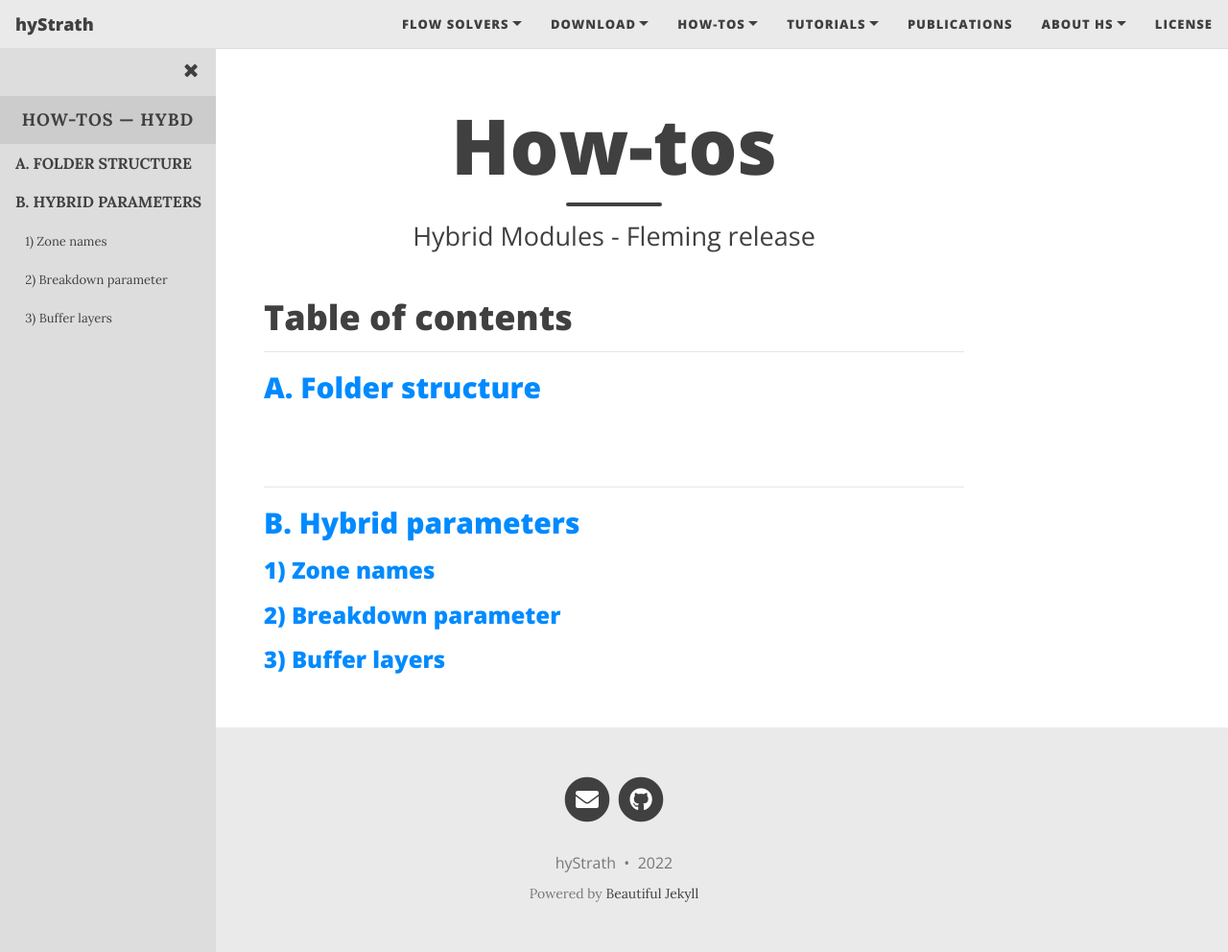
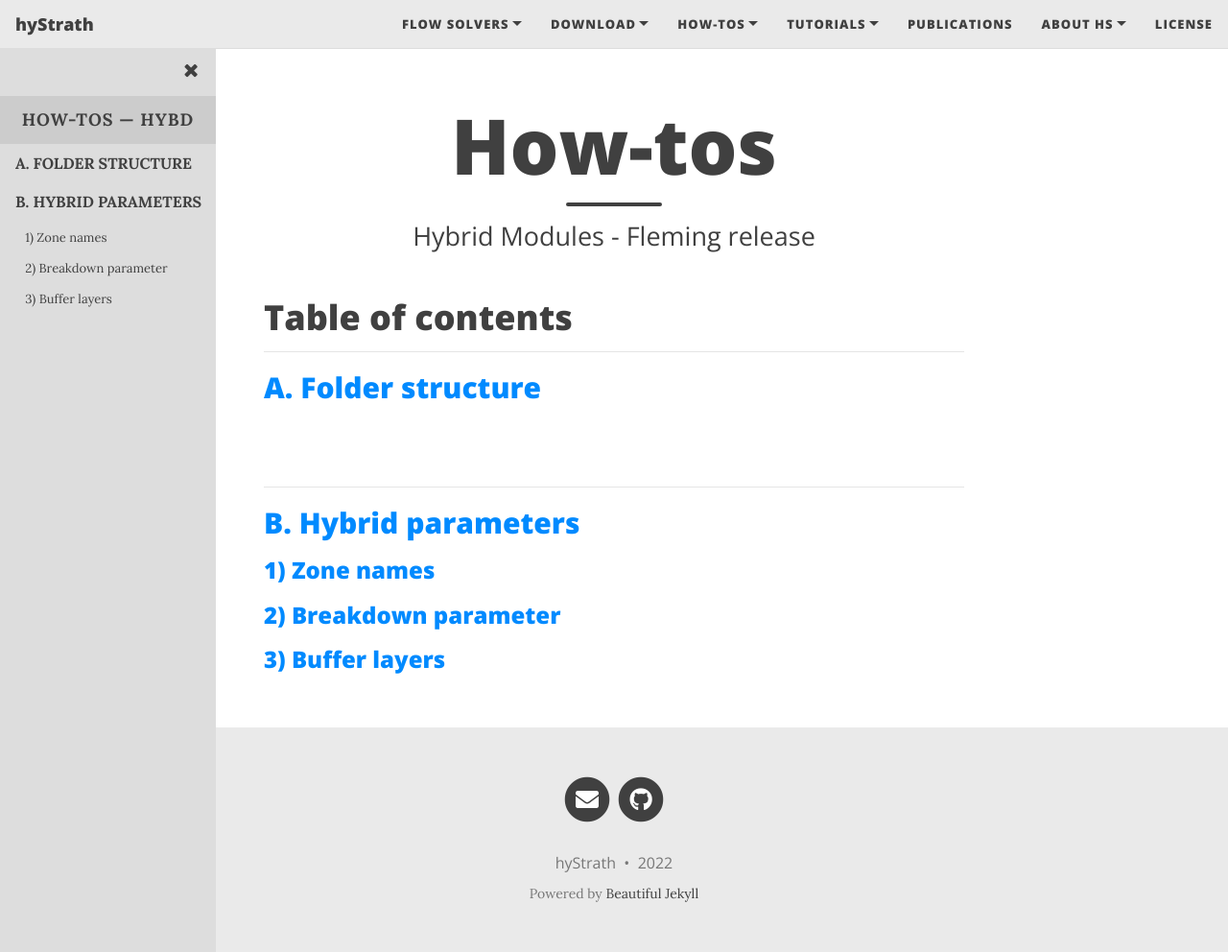
Before and after one commit to hystrath/hystrath.github.io, a Jekyll site: the page built from how-tos-hybrids-fleming/how-tos-cfddsmc-fleming.md, in a window 1280 px wide and 992 px high. Shown: the whole window at 96% size. Built offline with Jekyll 4.4.1, drawn with Linux system fonts in a browser that asks for light colours; nearby versions of some CDN libraries.

Commit message:
Editing pages

```diff
--- a/how-tos-hybrids-fleming/how-tos-cfddsmc-fleming.md
+++ b/how-tos-hybrids-fleming/how-tos-cfddsmc-fleming.md
@@ -14,9 +14,9 @@ nav-short: true
 <!--  <a href="https://hystrath.github.io/how-tos-hybrids-fleming/how-tos-cfddsmc-fleming-folderstructure/#3-choosing-a-thermodem-dictionary" style="background-color:#FFE6E6; padding-top:4px"><span style="font-size:13px">&nbsp;&nbsp; 3) <i>thermoDEM</i> dictionary</span></a>-->
 
   <a href="https://hystrath.github.io/how-tos-hybrids-fleming/how-tos-cfddsmc-fleming-hybridparams/"><b>B. HYBRID PARAMETERS</b></a>
-  <a href="https://hystrath.github.io/how-tos-hybrids-fleming/how-tos-cfddsmc-fleming-hybridparams/#1-zone-names"><span style="font-size:13px">&nbsp;&nbsp; 1) Zone names</span></a>
-  <a href="https://hystrath.github.io/how-tos-hybrids-fleming/how-tos-cfddsmc-fleming-hybridparams/#2-breakdown-parameter"><span style="font-size:13px">&nbsp;&nbsp; 2) Breakdown parameter</span></a>
-  <a href="https://hystrath.github.io/how-tos-hybrids-fleming/how-tos-cfddsmc-fleming-hybridparams/#3-buffer-layers"><span style="font-size:13px">&nbsp;&nbsp; 3) Buffer layers</span></a>
+  <a href="https://hystrath.github.io/how-tos-hybrids-fleming/how-tos-cfddsmc-fleming-hybridparams/#1-zone-names" style="padding-top:4px; padding-bottom:4px"><span style="font-size:13px">&nbsp;&nbsp; 1) Zone names</span></a>
+  <a href="https://hystrath.github.io/how-tos-hybrids-fleming/how-tos-cfddsmc-fleming-hybridparams/#2-breakdown-parameter" style="padding-top:4px; padding-bottom:4px"><span style="font-size:13px">&nbsp;&nbsp; 2) Breakdown parameter</span></a>
+  <a href="https://hystrath.github.io/how-tos-hybrids-fleming/how-tos-cfddsmc-fleming-hybridparams/#3-buffer-layers" style="padding-top:4px;"><span style="font-size:13px">&nbsp;&nbsp; 3) Buffer layers</span></a>
 </div>
 
 <span style="position: fixed;font-size:30px;cursor:pointer; margin:0px; top:60px;left:30px;" onclick="reopenNav()">&#9776;</span>
```
Also changed, not shown: how-tos-hybrids-fleming/how-tos-cfddsmc-fleming-hybridparams.md (+2 -2 lines).
